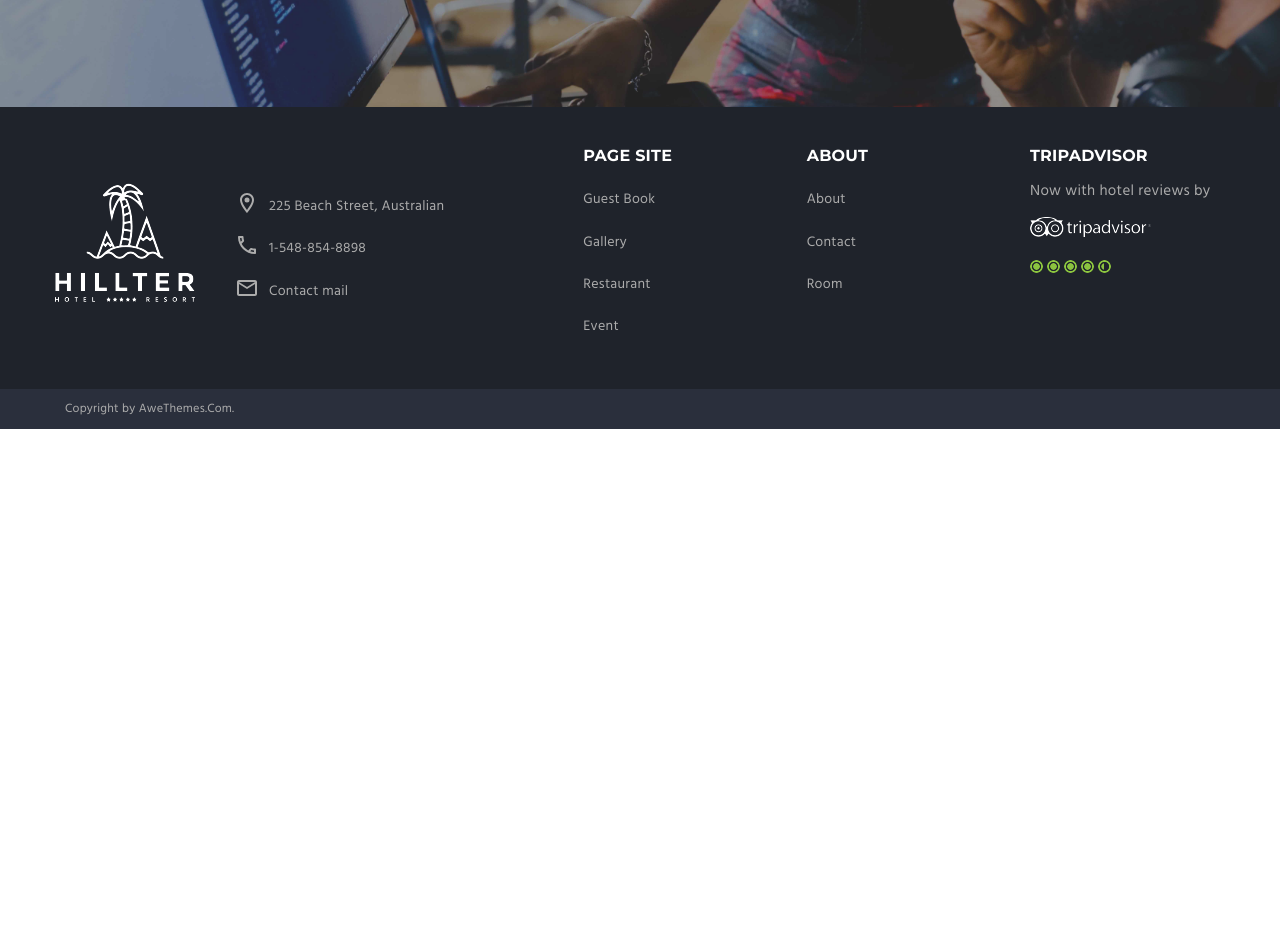
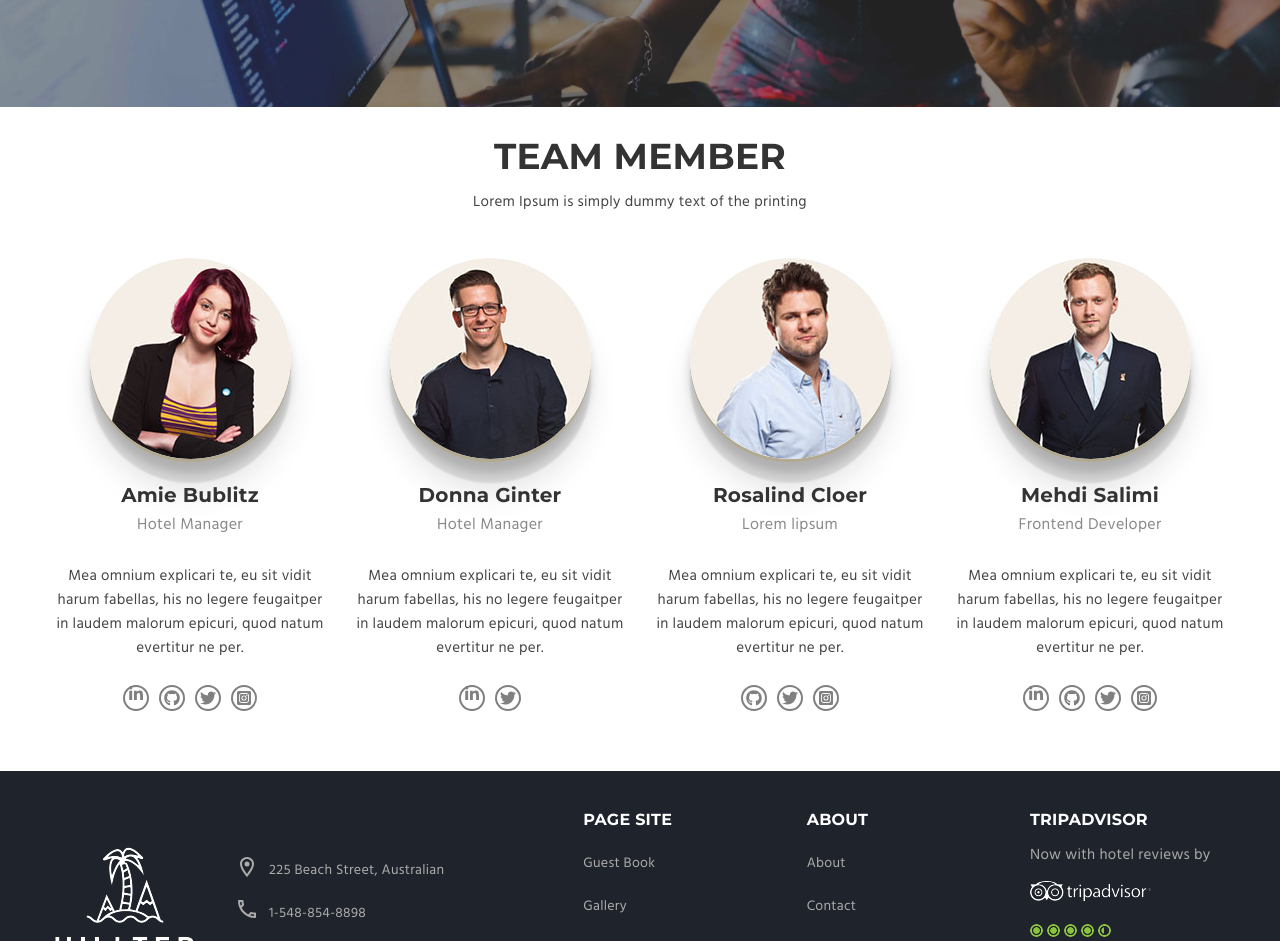
Before and after one commit to SalimiDev/Hotel-ReactJsApp, a React (Create React App) app: page /hillter/about in a window 1280 px wide. Shown: the part 1700-2641 px from the top of the page. Before the commit the page ends 2129 px from the top, so only its background shows below. Built offline with nearby package versions, Linux system fonts and the light colour scheme.

Commit message:
feat:Create TeamMember component to show members's information on about page

```diff
--- a/package.json
+++ b/package.json
@@ -12,6 +12,7 @@
     "axios": "^0.27.2",
     "react": "^18.0.0",
     "react-dom": "^18.0.0",
+    "react-icons": "^4.4.0",
     "react-router-dom": "^6.3.0",
     "react-scripts": "5.0.0",
     "sass": "^1.50.0",
--- /dev/null
+++ b/src/components/TeamMember.js
@@ -0,0 +1,38 @@
+import React from 'react';
+import styles from '../styles/layout/TeamMember.module.scss';
+import { teamMemberData } from '../data/teamMemberData';
+import { FaLinkedinIn, FaGithub, FaTwitter, FaInstagramSquare } from 'react-icons/fa';
+
+
+const TeamMember = () => {
+    return (
+        <section className={styles.teamMember}>
+            <div className={styles.heading}>
+                <h2>TEAM MEMBER</h2>
+                <p>Lorem Ipsum is simply dummy text of the printing</p>
+            </div>
+            <div className={styles.team}>
+                {teamMemberData.map(member => (
+                    <div className={styles.member} key={member.id}>
+                        <a href='/#'>
+                            <img src={member.picture} alt={member.fullName} />
+                        </a>
+                        <div>
+                            <h2>{member.fullName}</h2>
+                            <p className={styles.position}>{member.position}</p>
+                        </div>
+                        <p>{member.aboutMe}</p>
+                        <div className={styles.social_container}>
+                            {member.social?.linkedin && <a href={member.social?.linkedin} target='blank'><span><FaLinkedinIn /></span></a>}
+                            {member.social?.github && <a href={member.social?.github}><FaGithub/></a>}
+                            {member.social?.twitter &&  <a href={member.social?.twitter}><FaTwitter /></a>}
+                            {member.social?.instagram &&  <a href={member.social?.instagram}><FaInstagramSquare /></a>}
+                        </div>
+                    </div>
+                ))}
+            </div>
+        </section>
+    );
+};
+
+export default TeamMember;
--- a/src/data/teamMemberData.js
+++ b/src/data/teamMemberData.js
@@ -1,5 +1,5 @@
 //Team member profile picture
-import {member}  from '../assets/images';
+import { member } from '../assets/images';
 const { member1, member2, member3, member4 } = member;
 
 export const teamMemberData = [
@@ -10,6 +10,12 @@ export const teamMemberData = [
         picture: member1,
         aboutMe:
             'Mea omnium explicari te, eu sit vidit harum fabellas, his no legere feugaitper in laudem malorum epicuri, quod natum evertitur ne per.',
+        social: {
+            linkedin: '/hillter/about',
+            github: '/hillter/about',
+            instagram: '/hillter/about',
+            twitter: '/hillter/about',
+        },
     },
     {
         id: 2,
@@ -18,6 +24,10 @@ export const teamMemberData = [
         picture: member2,
         aboutMe:
             'Mea omnium explicari te, eu sit vidit harum fabellas, his no legere feugaitper in laudem malorum epicuri, quod natum evertitur ne per.',
+        social: {
+            linkedin: '/hillter/about',
+            twitter: '/hillter/about',
+        },
     },
     {
         id: 3,
@@ -26,6 +36,11 @@ export const teamMemberData = [
         picture: member3,
         aboutMe:
             'Mea omnium explicari te, eu sit vidit harum fabellas, his no legere feugaitper in laudem malorum epicuri, quod natum evertitur ne per.',
+        social: {
+            github: '/hillter/about',
+            instagram: '/hillter/about',
+            twitter: '/hillter/about',
+        },
     },
     {
         id: 4,
@@ -34,5 +49,11 @@ export const teamMemberData = [
         picture: member4,
         aboutMe:
             'Mea omnium explicari te, eu sit vidit harum fabellas, his no legere feugaitper in laudem malorum epicuri, quod natum evertitur ne per.',
+        social: {
+            linkedin: 'https://www.linkedin.com/in/mehdi-salimi-2050/',
+            github: 'https://github.com/SalimiDev',
+            instagram: '/hillter/about',
+            twitter: '/hillter/about',
+        },
     },
 ];
--- a/src/pages/About.js
+++ b/src/pages/About.js
@@ -4,9 +4,9 @@ import articleImg1 from '../assets/images/about-1.jpg';
 import articleImg2 from '../assets/images/about-2.jpg';
 
 import TeamCounterBanner from '../components/TeamCounterBanner';
+import TeamMember from '../components/TeamMember';
 
 const About = () => {
-
     return (
         <div className={styles.about}>
             <header>
@@ -58,7 +58,8 @@ const About = () => {
                     </article>
                 </div>
             </div>
-            <TeamCounterBanner/>
+            <TeamCounterBanner />
+            <TeamMember />
         </div>
     );
 };
--- /dev/null
+++ b/src/styles/layout/TeamMember.module.scss
@@ -0,0 +1,103 @@
+@use '../utils/variables' as *;
+@use '../utils/mixins' as *;
+
+.teamMember {
+    display: flex;
+    justify-content: center;
+    align-items: center;
+    flex-direction: column;
+    margin: 30px 0;
+
+    & .heading {
+        text-align: center;
+        margin-bottom: 30px;
+
+        & h2 {
+            font-size: 36px;
+        }
+    }
+}
+
+.team {
+    width: 100%;
+    display: flex;
+    flex-wrap: wrap;
+    text-align: center;
+    row-gap: 60px;
+    margin-bottom: 30px;
+
+    @include media(tablet-lg) {
+        width: 750px;
+    }
+    @include media(desktop-sm) {
+        width: 970px;
+    }
+    @include media(desktop-lg) {
+        width: 1200px;
+    }
+
+    @include custom-media(min-width, $tablet-lg) {
+        flex-wrap: nowrap;
+    }
+
+    & .member {
+        width: 50%;
+        display: flex;
+        flex-direction: column;
+        row-gap: 25px;
+        padding: 0 15px;
+
+        &:hover img {
+            transform: scale(1.1);
+        }
+
+        & img {
+            max-width: 100%;
+            height: auto;
+            border-radius: 100%;
+            border: 0;
+            vertical-align: middle;
+            transition: all 0.9s ease;
+            //prettier-ignore
+            box-shadow: 0px 3px 0px #b2a98f,
+                 0px 14px 10px rgba(0,0,0,0.15),
+                 0px 24px 2px rgba(0,0,0,0.1),
+                 0px 34px 30px rgba(0,0,0,0.1);
+        }
+
+        & p {
+            margin: 0;
+        }
+        & h2 {
+            font-size: 20px;
+        }
+        & .position {
+            margin-top: 7px;
+            font-size: 16px;
+            color: rgb(137, 137, 137);
+        }
+
+        & .social_container {
+            display: flex;
+            justify-content: center;
+            column-gap: 10px;
+
+            & a {
+                display: flex;
+                justify-content: center;
+                align-items: center;
+                color: gray;
+                height: 26px;
+                width: 26px;
+                border: 2px solid gray;
+                border-radius: 100%;
+                transition: all 0.3s ease;
+
+                &:hover {
+                    border-color: #e7c130;
+                    color: #e7c130;
+                }
+            }
+        }
+    }
+}
```
Also changed, not shown: 1 other file (tests, documents, lock files or other folders).
